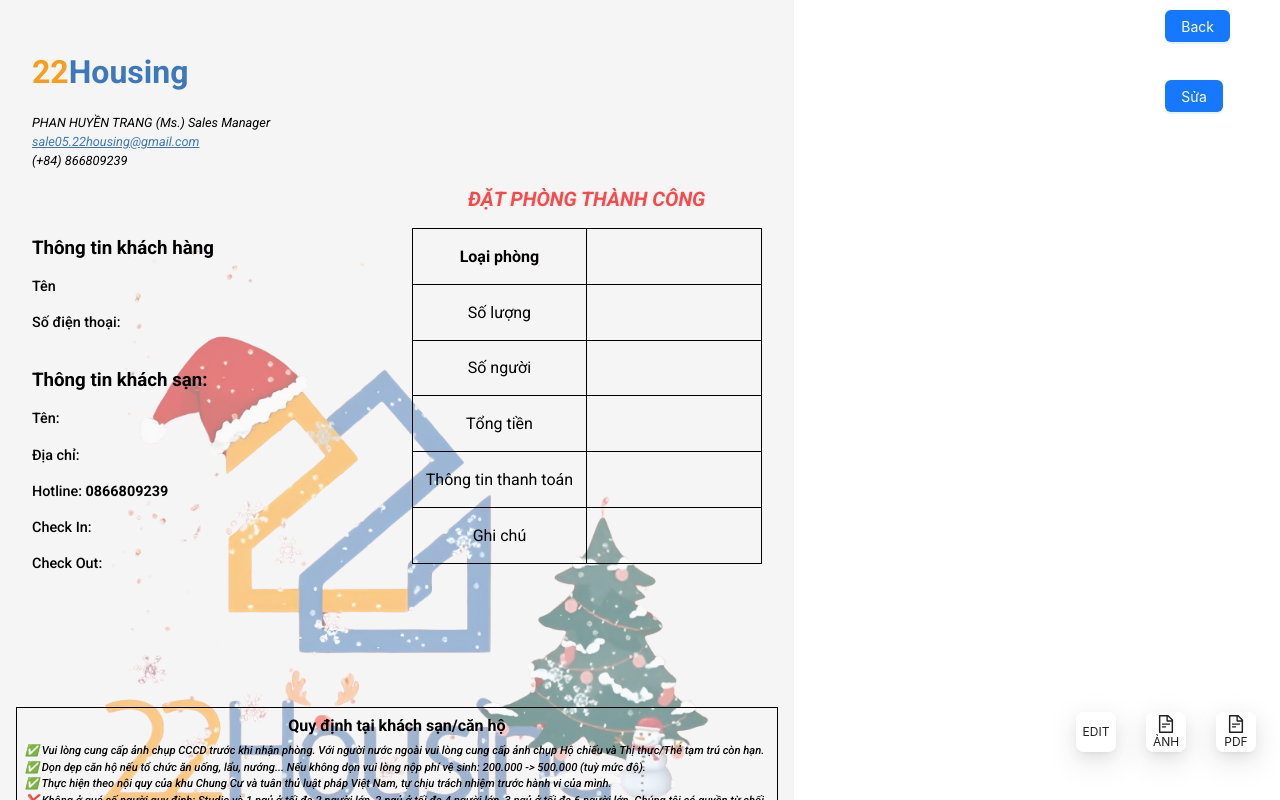
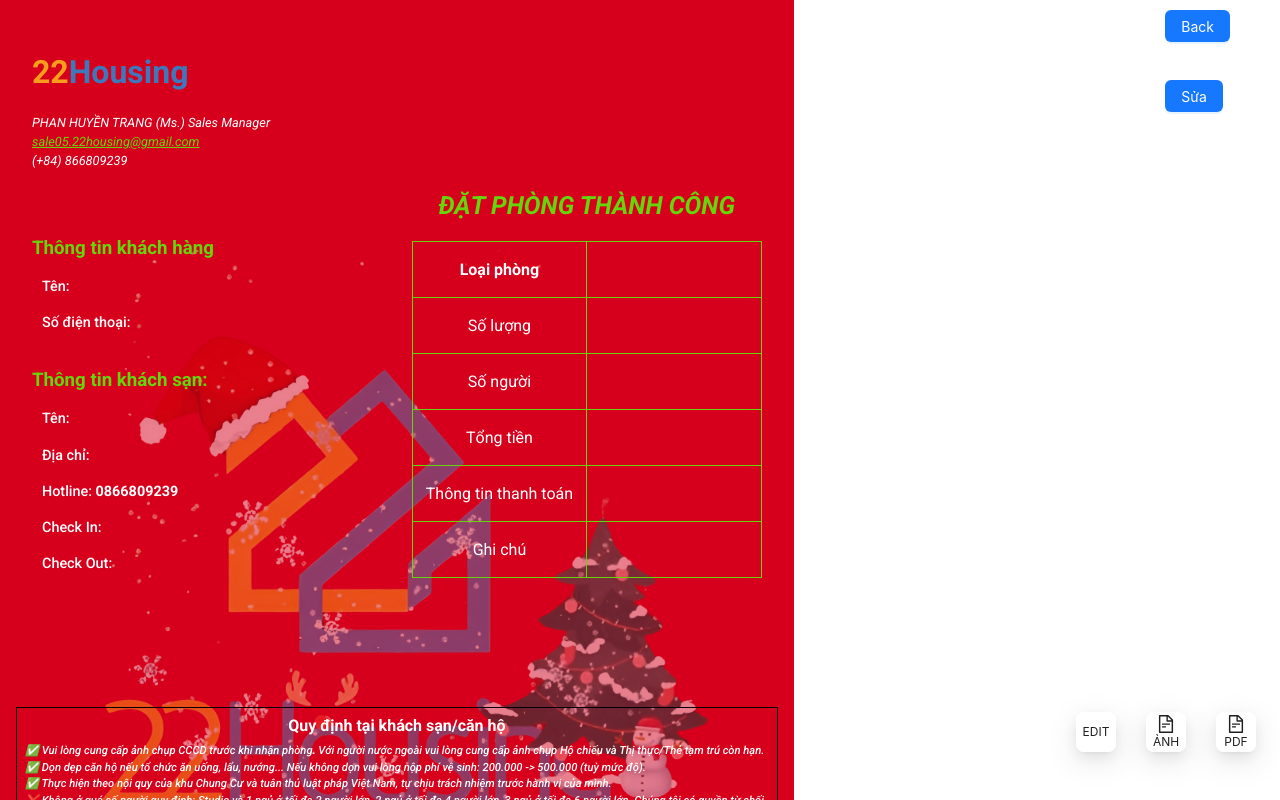
Before and after one commit to nckhanh21/website-confirm-booking, a React (Create React App) app: page /voucher-chrismas in a window 1280 px wide. Shown: the top 800 px of the page. Built offline with nearby package versions, Linux system fonts and the light colour scheme.

Commit message:
update chrismas color

```diff
--- a/src/locales/vi/translation.json
+++ b/src/locales/vi/translation.json
@@ -4,7 +4,7 @@
         "class": "Lớp",
         "text": "Đây là văn bản",
         "clientInfo": "Thông tin khách hàng",
-        "clientName": "Tên",
+        "clientName": "Tên: ",
         "clientPhone": "Số điện thoại:",
         "clientEmail": "Email:",
         "hotelTitle": "Thông tin khách sạn:",
--- a/src/pages/InputForm.js
+++ b/src/pages/InputForm.js
@@ -266,7 +266,7 @@
           label="Template"
           name="template"
         >
-          <Select defaultValue={'normal'}>
+          <Select >
             <Select.Option value="normal">Normal</Select.Option>
             <Select.Option value="chrismas">Chrismas</Select.Option>
             <Select.Option value="chrismas2">Chrismas 2</Select.Option>
--- a/src/pages/VoucherChrismas.js
+++ b/src/pages/VoucherChrismas.js
@@ -97,6 +97,7 @@
                 position: 'absolute',
                 top: '10px',
                 right: '50px',
+
             }}>
                 <Button type="primary" onClick={handleBack}>Back</Button>
                 <br />
@@ -129,7 +130,7 @@
                 />
             </div>
             <div id="divToPrint" style={{
-                backgroundColor: '#f5f5f5',
+                backgroundColor: '#D6001C',
                 width: '210mm',
                 minHeight: '297mm',
                 marginLeft: 'auto',
@@ -140,6 +141,8 @@
                 backgroundSize: 'contain',
                 position: 'absolute',
                 //background opacity
+                //chuyển tất cả nội dung bên trong thành chữ trắng
+                color: '#fff',
 
             }}>
                 <div className='content'>
@@ -156,7 +159,7 @@
                         <span> PHAN HUYỀN TRANG (Ms.) Sales Manager </span>
                         {/* mail  */}
                         <span>
-                            <a href="mailto:" style={{ color: '#3E78BC' }}>
+                            <a href="mailto:" style={{ color: '#65D60B' }}>
                                 sale05.22housing@gmail.com
                             </a>
                         </span>
@@ -168,7 +171,7 @@
                         <div>
                             <div className='client-container'>
                                 <div className='client-info'>
-                                    <h3 className='info-title'>{t('content.clientInfo')}</h3>
+                                    <h3 className='info-title' style={{color: "#65D60B"}}>{t('content.clientInfo')}</h3>
                                     <h4>{t('content.clientName')} <strong> {value?.name} </strong> </h4>
                                     {value?.email ? (<h4>{t('content.clientEmail')} <strong> {value?.email} </strong> </h4>) : null}
                                     <h4>{t('content.clientPhone')}<strong> {value?.phone} </strong></h4>
@@ -177,7 +180,7 @@
                             </div>
 
                             < div className='hotel-info'>
-                                <h3 className='info-title'>{t('content.hotelTitle')}</h3>
+                                <h3 className='info-title'style={{color: "#65D60B"}}>{t('content.hotelTitle')}</h3>
                                 <h4>{t('content.hotelName')} <strong> {value?.hotelName} </strong> </h4>
                                 <h4>{t('content.hotelAddress')}  <strong> {value?.hotelAddress} </strong> </h4>
                                 <h4 >Hotline: <strong>0866809239</strong></h4>
@@ -187,14 +190,13 @@
                         </div>
                         <div className='client-notification'>
                             <h2 style={{
-                                color: 'red',
-                                fontSize: '20px',
+                                color: '#65D60B',
+                                fontSize: '25px',
                                 fontWeight: 'bold',
                                 textAlign: 'center',
                                 // marginTop: '100px'
                                 // position: 'absolute',
                                 // top: '10px',
-                                opacity: '0.7',
                                 //nghiêng chữ 45 độ
                                 // transform: 'rotate(-45deg)',
                                 fontStyle: 'italic',
@@ -207,7 +209,8 @@
                             <table style={{
                                 borderCollapse: 'collapse',
                                 width: '100%',
-                                border: '1px solid black',
+                                border: '1px solid',
+                                borderColor: "#65D60B",
                                 textAlign: 'center',
                                 minWidth: '200px',
                                 height: '80%',
@@ -215,7 +218,7 @@
                                 <tbody>
                                     {/* <tr>
                                         <th style={{
-                                            border: '1px solid black',
+                                            border: '1px solid #65D60B',
                                             width: '50%',
                                             padding: '10px'
                                         }}>
@@ -234,7 +237,6 @@
                                     </tr> */}
                                     <tr>
                                         <td style={{
-                                            border: '1px solid black',
                                             width: '50%',
                                             padding: '10px',
                                             fontWeight: 'bold'
@@ -242,11 +244,12 @@
                                             {t('table.roomType')}
                                         </td>
                                         <td style={{
-                                            border: '1px solid black',
+                                            border: '1px solid #65D60B',
                                             width: '50%',
                                             padding: '10px',
-                                            color: 'red',
-                                            fontWeight: 'bold'
+                                            color: '#65D60B',
+                                            fontWeight: 'bold',
+                                            fontSize: '20px'
 
                                         }}>
                                             {value?.roomType}
@@ -254,7 +257,7 @@
                                     </tr>
                                     <tr>
                                         <td style={{
-                                            border: '1px solid black',
+                                            border: '1px solid #65D60B',
                                             width: '50%',
                                             padding: '10px',
 
@@ -262,7 +265,7 @@
                                             {t('table.number')}
                                         </td>
                                         <td style={{
-                                            border: '1px solid black',
+                                            border: '1px solid #65D60B',
                                             width: '50%',
                                             padding: '10px',
 
@@ -272,7 +275,7 @@
                                     </tr>
                                     <tr>
                                         <td style={{
-                                            border: '1px solid black',
+                                            border: '1px solid #65D60B',
                                             width: '50%',
                                             padding: '10px',
 
@@ -280,7 +283,7 @@
                                             {t('table.numberOfPeople')}
                                         </td>
                                         <td style={{
-                                            border: '1px solid black',
+                                            border: '1px solid #65D60B',
                                             width: '50%',
                                             padding: '10px',
 
@@ -290,7 +293,7 @@
                                     </tr>
                                     <tr>
                                         <td style={{
-                                            border: '1px solid black',
+                                            border: '1px solid #65D60B',
                                             width: '50%',
                                             padding: '10px',
 
@@ -298,7 +301,7 @@
                                             {t('table.totalPayment')}
                                         </td>
                                         <td style={{
-                                            border: '1px solid black',
+                                            border: '1px solid #65D60B',
                                             width: '50%',
                                             padding: '10px',
 
@@ -308,7 +311,7 @@
                                     </tr>
                                     <tr>
                                         <td style={{
-                                            border: '1px solid black',
+                                            border: '1px solid #65D60B',
                                             width: '50%',
                                             padding: '10px',
 
@@ -316,7 +319,7 @@
                                             {t('table.paymentInfo')}
                                         </td>
                                         <td style={{
-                                            border: '1px solid black',
+                                            border: '1px solid #65D60B',
                                             width: '50%',
                                             padding: '10px',
 
@@ -326,7 +329,7 @@
                                     </tr>
                                     <tr>
                                         <td style={{
-                                            border: '1px solid black',
+                                            border: '1px solid #65D60B',
                                             width: '50%',
                                             padding: '10px',
 
@@ -334,7 +337,7 @@
                                             {t('table.note')}
                                         </td>
                                         <td style={{
-                                            border: '1px solid black',
+                                            border: '1px solid #65D60B',
                                             width: '50%',
                                             padding: '10px',
                                             color: '#F99D1C',
--- a/src/pages/styles/voucher.css
+++ b/src/pages/styles/voucher.css
@@ -14,6 +14,7 @@
     font-weight: 500;
     /* Không xuống dòng */
     white-space: nowrap;
+    margin-left: 10px;
 }
 
 .staff-info {
```
